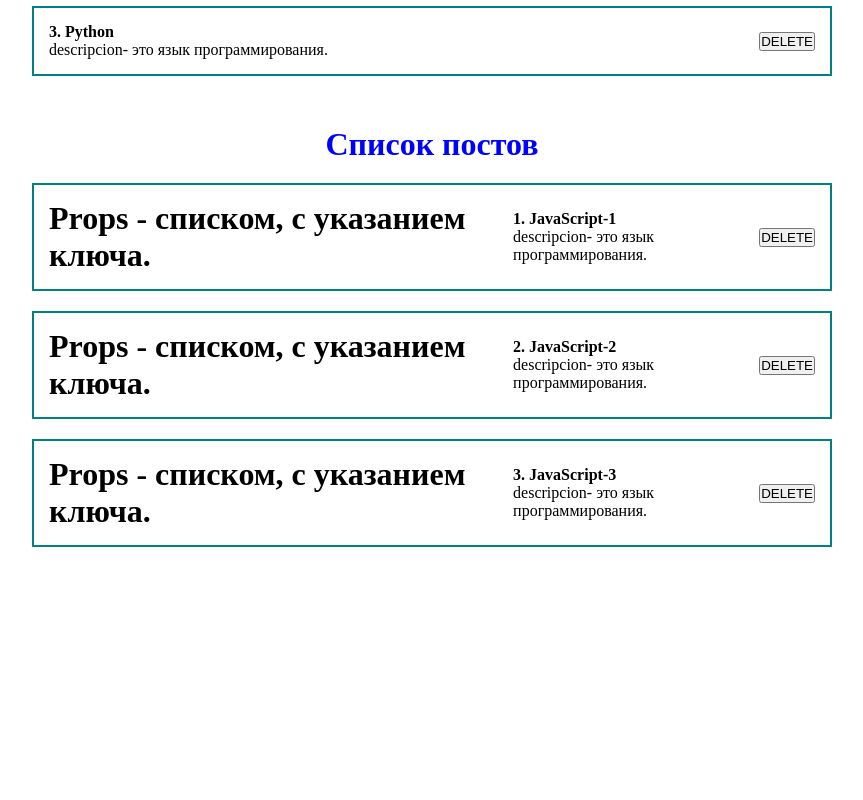
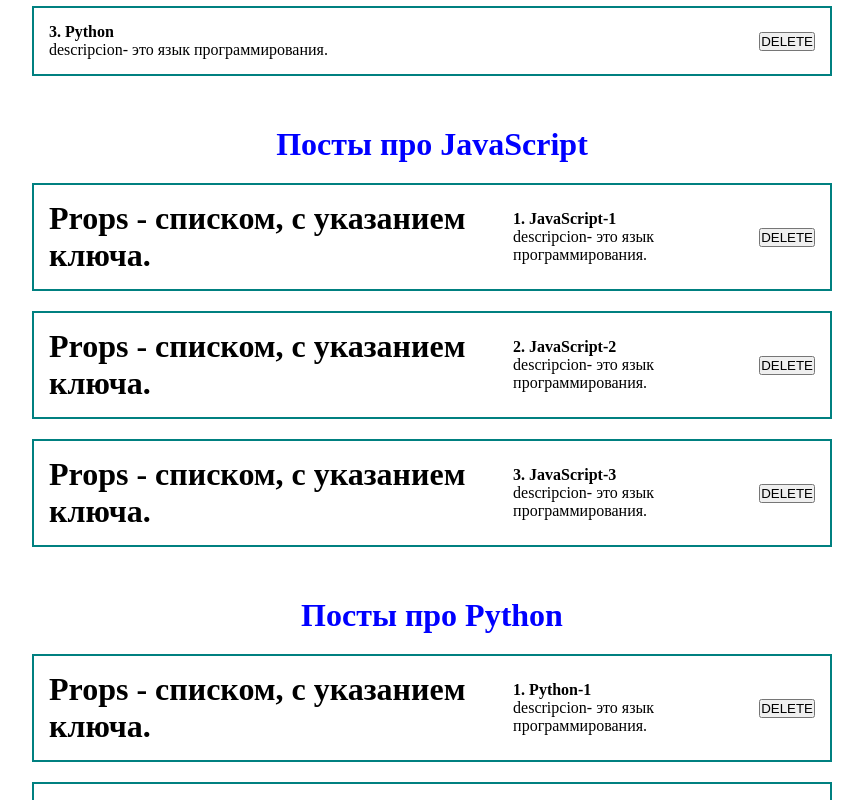
Before and after one commit to AnnaRazina/First-progect-REACT, a React (Create React App) app: page / in a window 1280 px wide. Shown: the part 380-1180 px from the top of the page, without its empty margins (208-1071 px from the left). Before the commit the page ends 927 px from the top, so only its background shows below. Built offline with nearby package versions, Linux system fonts and the light colour scheme.

Commit message:
Верстка нескольких списков с разными массивами данных

```diff
--- a/src/App.js
+++ b/src/App.js
@@ -2,7 +2,6 @@ import React, {useState} from "react";
 import Counter from "./components/Counter";
 import ClassCounter from "./components/ClassCounter";
 import PostItem from "./components/PostItem"
-import Post from "./components/Post"
 import PostList from "./components/PostList";
 import "./style/App.css";
 
@@ -13,6 +12,11 @@ function App() {
   {id: 1, title: "JavaScript-1", body: "descripcion"},
   {id: 2, title: "JavaScript-2", body: "descripcion"},
   {id: 3, title: "JavaScript-3", body: "descripcion"},
+ ])
+ const [posts2, setPosts2] = useState([
+  {id: 1, title: "Python-1", body: "descripcion"},
+  {id: 2, title: "Python-2", body: "descripcion"},
+  {id: 3, title: "Python-3", body: "descripcion"},
  ])
 
   return (
@@ -31,8 +35,8 @@ function App() {
       <PostItem id={2} title="PHP" body="descripcion"/>
       <PostItem id={3} title="Python" body="descripcion"/>
 
-      <PostList posts={posts}/>
-
+      <PostList posts={posts} title="Посты про JavaScript"/>
+      <PostList posts={posts2} title="Посты про Python"/>
 
 
     </div>
--- a/src/components/PostList.jsx
+++ b/src/components/PostList.jsx
@@ -1,12 +1,12 @@
 import React from "react";
 import Post from "./Post";
 
-const PostList = ({posts}) => {
+const PostList = ({posts, title}) => {
 
     return (
         <div>
  <h1 style={{textAlign: "center", color: "blue", marginTop: "50px"}}>
-        Список постов
+        {title}
       </h1>
       {posts.map(post =>
         <Post post={post} key={post.id}/>
```
